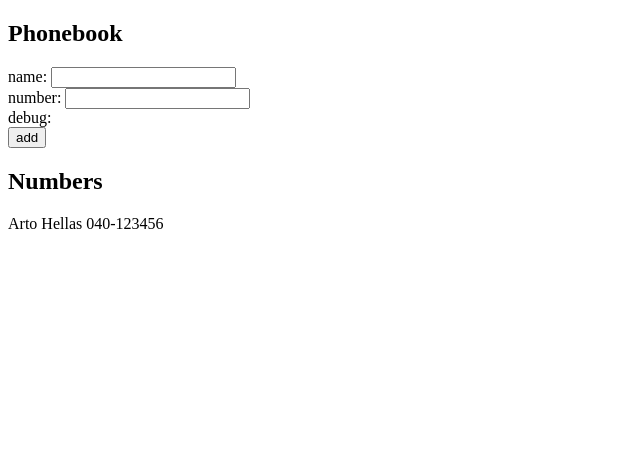
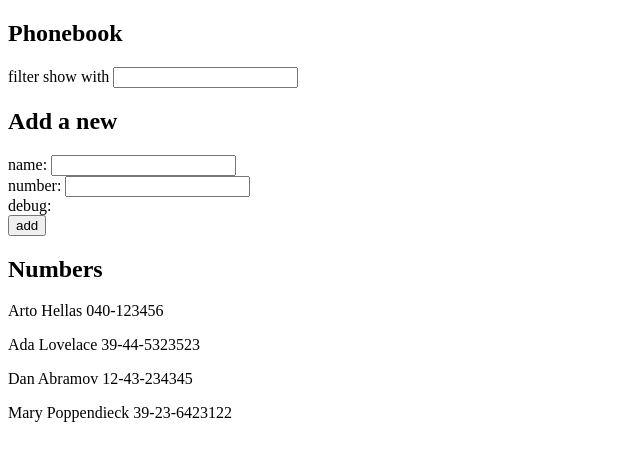
Before and after one commit to htet-29/full_stack_open, a React (Vite) app in the folder part2/phonebook/: page / in a window 1280 px wide. Shown: the top 460 px of the page, without its empty margins (0-640 px from the left). Built offline with nearby package versions, Linux system fonts and the light colour scheme.

Commit message:
Exercise 2.9

```diff
--- a/part2/phonebook/src/App.jsx
+++ b/part2/phonebook/src/App.jsx
@@ -3,9 +3,15 @@
 const App = () => {
     const [persons, setPersons] = useState([
         { name: "Arto Hellas", phone: '040-123456', id: 1 },
+        { name: 'Ada Lovelace', phone: '39-44-5323523', id: 2 },
+        { name: 'Dan Abramov', phone: '12-43-234345', id: 3 },
+        { name: 'Mary Poppendieck', phone: '39-23-6423122', id: 4 }
     ]);
     const [newName, setNewName] = useState("");
     const [phNumber, setPhNumber] = useState('');
+    const [filterWord, setFilterWord] = useState("");
+
+    const filterPersons = persons.filter(person => person.name.toLowerCase().includes(filterWord));
 
     const handleNameChange = (event) => {
         setNewName(event.target.value);
@@ -13,13 +19,18 @@
 
     const handleNumberChange = (event) => {
         setPhNumber(event.target.value);
+    };
+
+    const handleFilterChange = (event) => {
+        setFilterWord(event.target.value);
     }
 
     const addName = (event) => {
         event.preventDefault();
         const nameObj = {
             name: newName,
-            phone: phNumber
+            phone: phNumber,
+            id: persons.length + 1,
         };
 
         const isTaken = persons.some((person) => person.name === nameObj.name);
@@ -35,6 +46,10 @@
     return (
         <div>
             <h2>Phonebook</h2>
+            <div>
+                filter show with <input value={filterWord} onChange={handleFilterChange}/>
+            </div>
+            <h2>Add a new</h2>
             <form onSubmit={addName}>
                 <div>
                     name: <input onChange={handleNameChange} value={newName} />
@@ -48,8 +63,8 @@
                 </div>
             </form>
             <h2>Numbers</h2>
-            {persons.map(person => (
-                <p>{person.name} {person.phone}</p>
+            {filterPersons.map(person => (
+                <p key={person.id}>{person.name} {person.phone}</p>
             ))}
         </div>
     );
```
